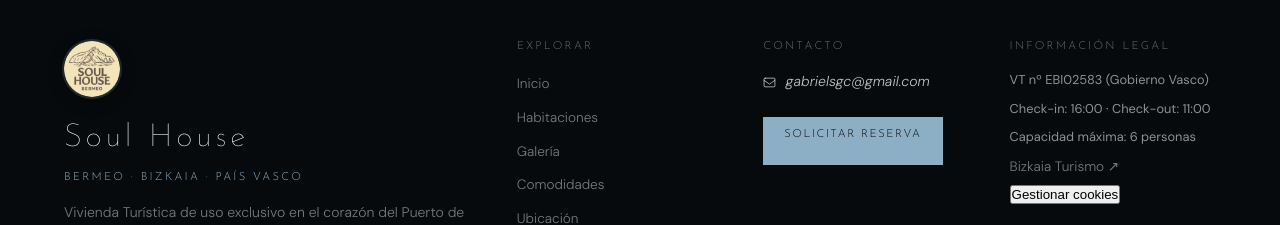
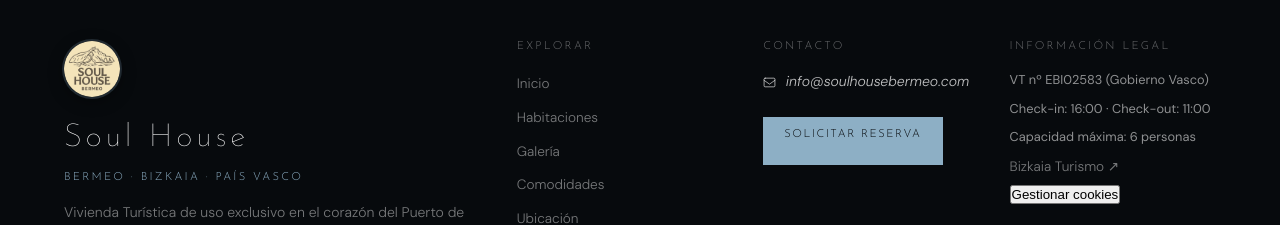
Before and after one commit to gabrielsgc/soulhousebermeo, an Angular app: page / in a window 1280 px wide. Shown: the part 7188-7413 px from the top of the page. Built offline with nearby package versions, Linux system fonts and the light colour scheme.

Commit message:
chore: update footer email to info@soulhousebermeo.com

```diff
--- a/index.html
+++ b/index.html
@@ -1640,7 +1640,7 @@
         <address class="footer__address">
           Bermeo · Bizkaia · 48370<br />
           País Vasco, España<br />
-          <a href="mailto:gabrielsgc@gmail.com">gabrielsgc@gmail.com</a>
+          <a href="mailto:info@soulhousebermeo.com">info@soulhousebermeo.com</a>
         </address>
       </div>
 
--- a/src/app/components/footer/footer.component.ts
+++ b/src/app/components/footer/footer.component.ts
@@ -33,9 +33,9 @@
         <div class="footer__contact">
           <h3>{{ t().footer.contactHeading }}</h3>
           <address>
-            <a href="mailto:gabrielsgc@gmail.com" aria-label="gabrielsgc@gmail.com">
+            <a href="mailto:info@soulhousebermeo.com" aria-label="info@soulhousebermeo.com">
               <app-icon name="mail" [size]="13" style="vertical-align:middle;margin-right:.35rem" />
-              gabrielsgc&#64;gmail.com
+              info&#64;soulhousebermeo.com
             </a>
           </address>
           <p>
```
